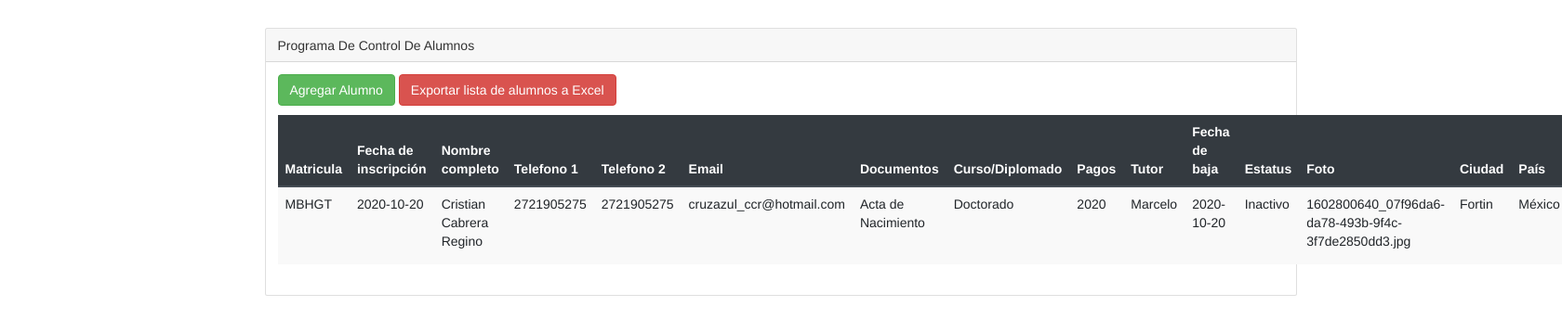
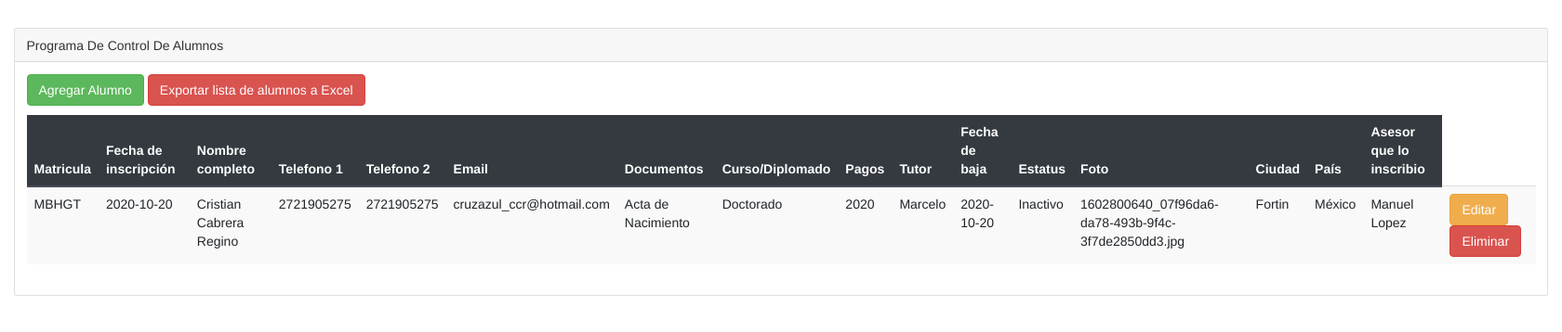
Before and after one commit to AntonioSerna18/proconalu, a PHP site: page / in a window 1680 px wide; the page is wider, and only the part inside the window is pictured. Shown: the top 358 px of that part at 93% size. Run offline with PHP 8.4, Linux system fonts and the light colour scheme; data comes from the database, SQL or seed files in the repository; some libraries are stand-ins or nearby versions.

Commit message:
Update index.php

```diff
--- a/index.php
+++ b/index.php
@@ -29,7 +29,7 @@
 
 <body>
 
-    <div class="container mt-5">
+    <div class="container-fluid mt-5">
 
         <div class="card">
 
@@ -45,7 +45,7 @@
 
                 <a href="excel/exportar.php" class="btn btn-danger">Exportar lista de alumnos a Excel</a>
 
-                <table class="table table-striped table-hover mt-3">
+                <table class="table table-striped table-hover mt-3 table-sm table-responsive table-responsive-sm">
                     <thead class="thead-dark">
                         <tr>
                             <th>Matricula</th>
```
